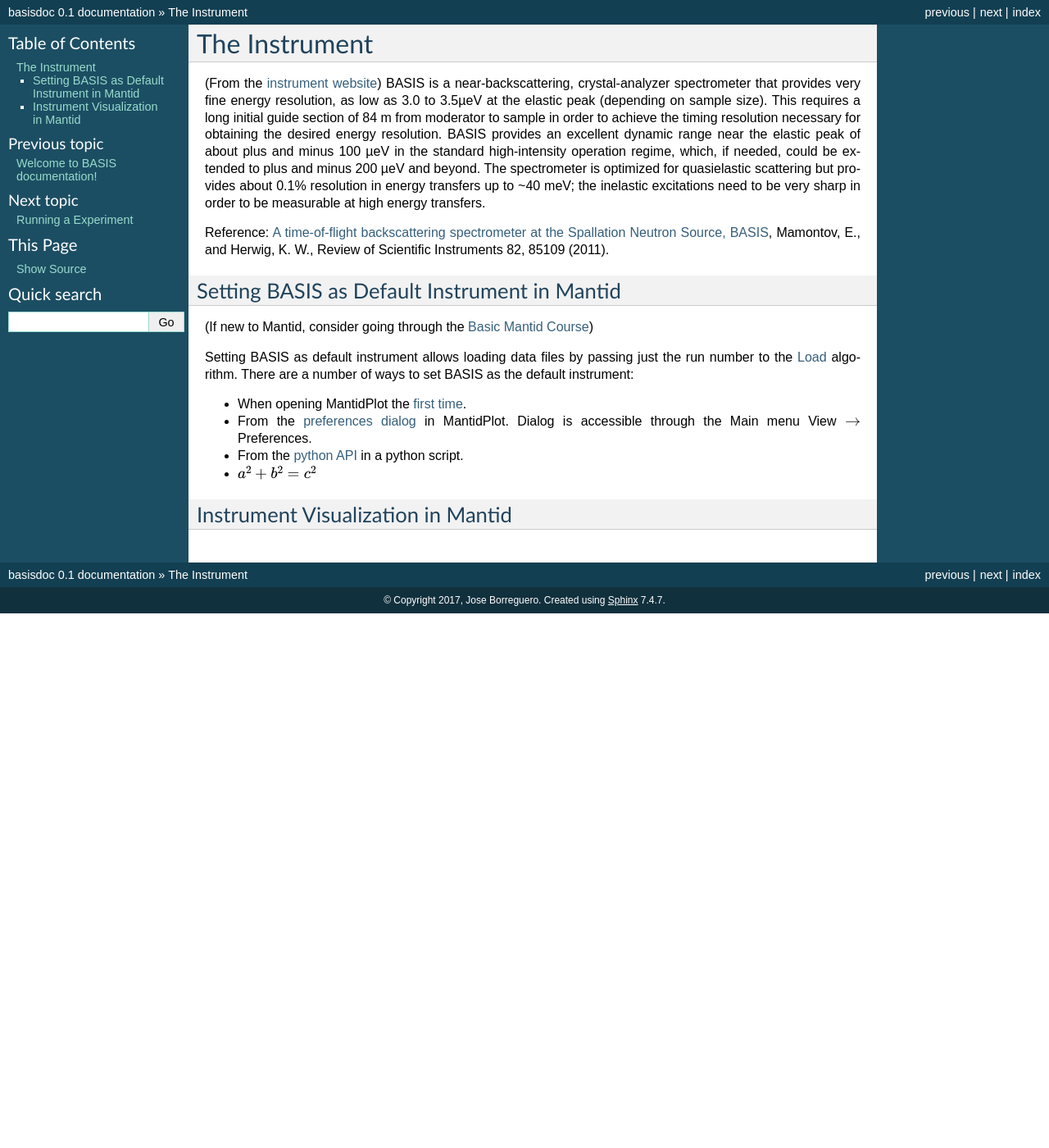
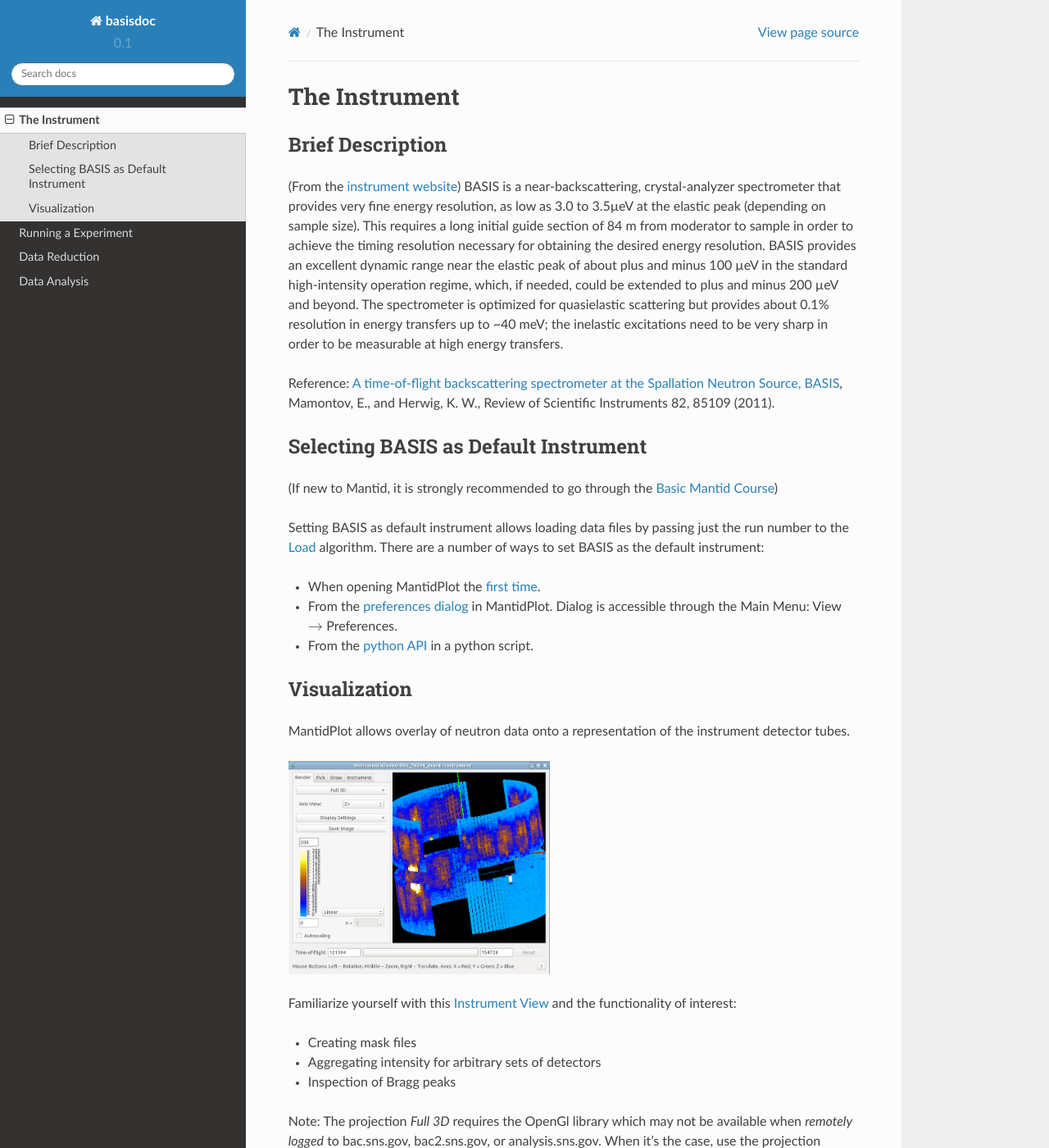
Before and after one commit to gitter-badger/basisdoc, a Sphinx documentation site: the page built from docs/instrument/index.rst, in a window 1280 px wide and 1400 px high. Shown: the whole window at 82% size. Built offline with Sphinx 7.4.7 and the Read the Docs theme 2.0.0, drawn with Linux system fonts in a browser that asks for light colours; some of the changed text lies outside the part shown.

Commit message:
Refs #15 added content

```diff
--- a/README.rst
+++ b/README.rst
@@ -1,7 +1,5 @@
-basisdoc
-==============================
+===============================
+Welcome to BASIS documentation!
+===============================
 
-Documentation for BASIS data reduction and analysis
-
-
-LICENSE: BSD
+Documentation for job monitoring, data reduction, and analysis
--- a/docs/conf.py
+++ b/docs/conf.py
@@ -26,7 +26,17 @@ import sys
 
 # Add any Sphinx extension module names here, as strings. They can be extensions
 # coming with Sphinx (named 'sphinx.ext.*') or your custom ones.
-extensions = []
+extensions = ['sphinx.ext.autodoc',
+              'sphinx.ext.doctest',
+              'sphinx.ext.todo',
+              'sphinx.ext.coverage',
+              'sphinx.ext.mathjax',
+              'sphinx.ext.viewcode',
+              'sphinx.ext.intersphinx',
+              'sphinx.ext.napoleon']
+napoleon_google_docstring = False
+napoleon_use_param = False
+napoleon_use_ivar = True
 
 # Add any paths that contain templates here, relative to this directory.
 templates_path = ['_templates']
@@ -92,7 +102,7 @@ pygments_style = 'sphinx'
 
 # The theme to use for HTML and HTML Help pages.  See the documentation for
 # a list of builtin themes.
-html_theme = 'default'
+html_theme = 'sphinx_rtd_theme'
 
 # Theme options are theme-specific and customize the look and feel of a theme
 # further.  For a list of options available for each theme, see the
@@ -165,7 +175,7 @@ html_theme = 'default'
 # html_file_suffix = None
 
 # Output file base name for HTML help builder.
-htmlhelp_basename = 'basisdocdoc'
+htmlhelp_basename = 'basisdoc'
 
 
 # -- Options for LaTeX output --------------------------------------------------
@@ -243,3 +253,15 @@ texinfo_documents = [
 
 # How to display URL addresses: 'footnote', 'no', or 'inline'.
 # texinfo_show_urls = 'footnote'
+
+# Domains for intersphinx inventory file objects.inv
+intersphinx_mapping = {
+    'python': ('https://docs.python.org/{}'.format(sys.version_info[0]), None),
+    'numpy': ('http://docs.scipy.org/doc/numpy', None),
+    'scipy': ('https://docs.scipy.org/doc/scipy/reference', None),
+    'lmfit': ('https://lmfit.github.io/lmfit-py', None),
+    'MDAnalysis': ('https://www.mdanalysis.org/docs', None)
+}
+
+# Suppress certain warnings
+suppress_warnings = ['image.nonlocal_uri']
--- a/docs/instrument/index.rst
+++ b/docs/instrument/index.rst
@@ -1,5 +1,8 @@
 The Instrument
 ==============
+
+Brief Description
+-----------------
 
 (From the `instrument website <https://neutrons.ornl.gov/basis>`_)
 BASIS is a near-backscattering, crystal-analyzer spectrometer that provides
@@ -18,10 +21,10 @@ Reference: `A time-of-flight backscattering spectrometer at the Spallation
 Neutron Source, BASIS <http://dx.doi.org/10.1063/1.3626214>`_, Mamontov, E.,
 and Herwig, K. W., Review of Scientific Instruments 82, 85109 (2011).
 
-Setting BASIS as Default Instrument in Mantid
----------------------------------------------
+Selecting BASIS as Default Instrument
+-------------------------------------
 
-(If new to Mantid, consider going through the
+(If new to Mantid, it is strongly recommended to go through the
 `Basic Mantid Course <http://www.mantidproject.org/Mantid_Basic_Course>`_)
 
 Setting BASIS as default instrument allows loading data files by passing just
@@ -30,9 +33,30 @@ the run number to the
 algorithm. There are a number of ways to set BASIS as the default instrument:
 
 - When opening MantidPlot the `first time <http://www.mantidproject.org/MBC_Getting_set_up#Default_Instrument_and_Directories>`_.
-- From the `preferences dialog <https://www.mantidproject.org/MantidPlot:_Preferences_Dialog_Mantid>`_ in MantidPlot. Dialog is accessible through the Main menu View :math:`\rightarrow` Preferences.
+- From the `preferences dialog <https://www.mantidproject.org/MantidPlot:_Preferences_Dialog_Mantid>`_ in MantidPlot. Dialog is accessible through the Main Menu: View :math:`\rightarrow` Preferences.
 - From the `python API <https://www.mantidproject.org/Accessing_Settings_From_Python>`_ in a python script.
-- :math:`a^2 + b^2 = c^2`
 
-Instrument Visualization in Mantid
-----------------------------------
+Visualization
+-------------
+
+MantidPlot allows overlay of neutron data onto a representation of the
+instrument detector tubes.
+
+.. image:: ../images/instrument/BSS_76234_3D.png
+   :scale: 40 %
+
+Familiarize yourself with this
+`Instrument View <http://www.mantidproject.org/MBC_Connecting_Data_To_Instrument>`_
+and the functionality of interest:
+
+- Creating mask files
+- Aggregating intensity for arbitrary sets of detectors
+- Inspection of Bragg peaks
+
+Note: The projection *Full 3D* requires the OpenGl library which
+may not be available when *remotely logged* to bac.sns.gov,
+bac2.sns.gov, or analysis.sns.gov. When it's the case, use the
+projection *Cylindrical-Y*.
+
+.. image:: ../images/instrument/BSS_76234_cylindrical_Y.png
+   :scale: 17 %
```
Also changed, not shown: docs/index.rst (+1 -7 lines), .travis.yml, docs/images/instrument/BSS_76234_3D.png (added), docs/images/instrument/BSS_76234_cylindrical_Y.png (added).
